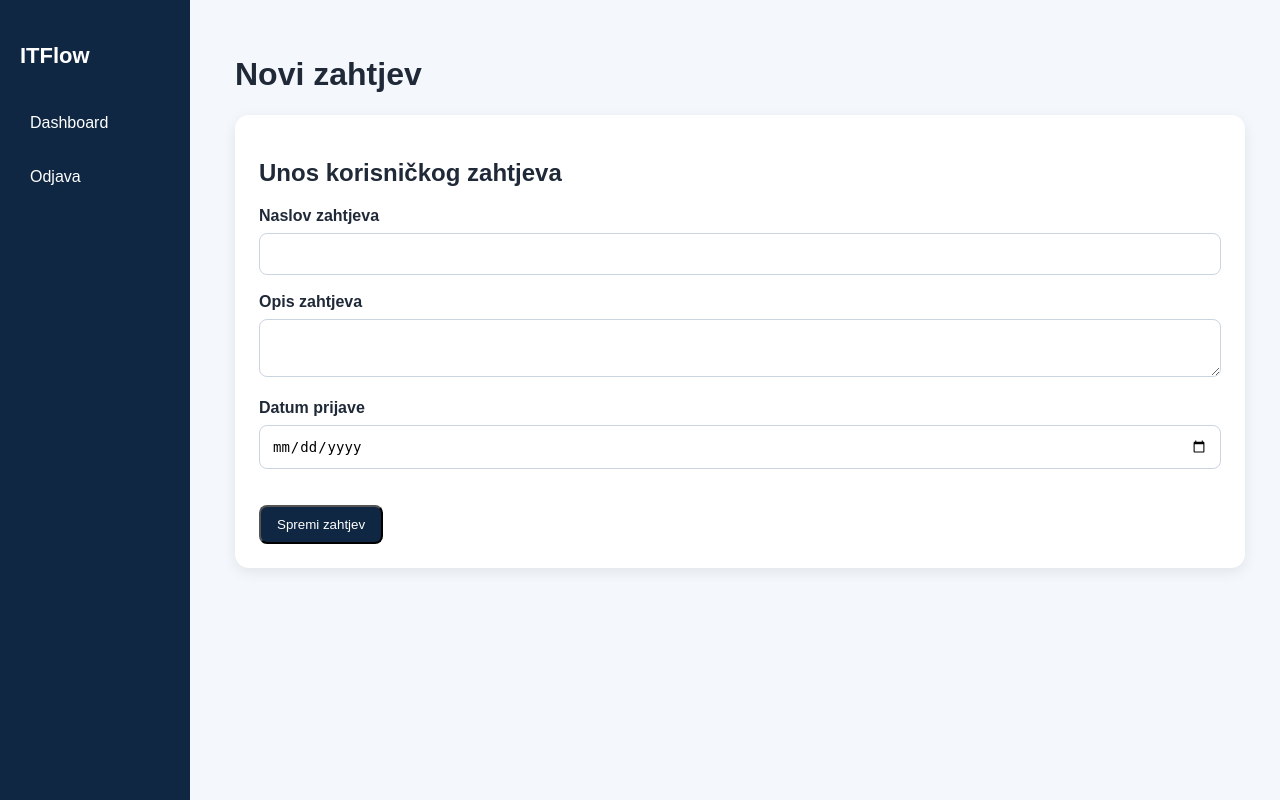
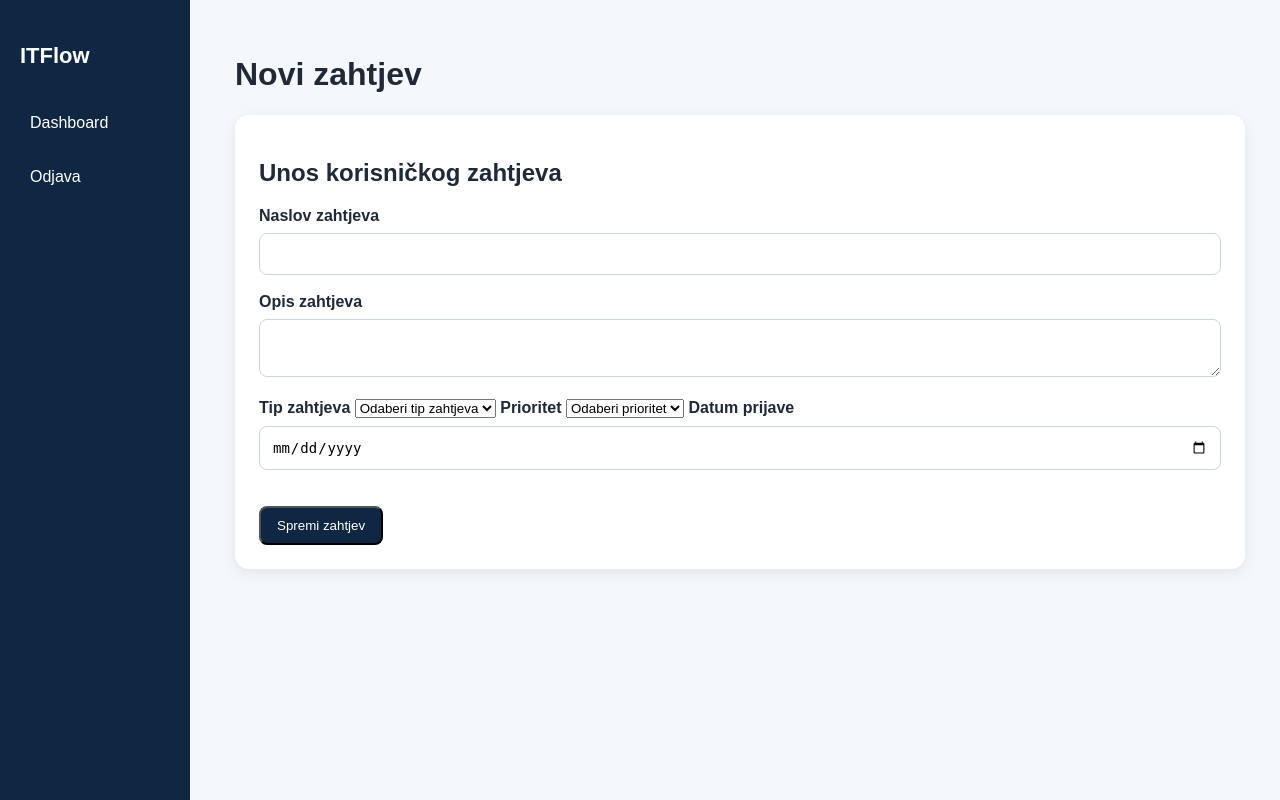
Before and after one commit to mgalich/Progrmasko-Inzenjerstvo-IT, a Django app: page /novi-zahtjev/ in a window 1280 px wide. Run offline with Django 5.2, Linux system fonts and the light colour scheme; the visitor is signed in with stand-in values (Sample User, id 1).

Commit message:
Update novi_zahtjev.html
Dodana polja za tip i prioritet zahtjeva

```diff
--- a/itpodrska/templates/itpodrska/novi_zahtjev.html
+++ b/itpodrska/templates/itpodrska/novi_zahtjev.html
@@ -15,8 +15,24 @@
         <label>Opis zahtjeva</label>
         <textarea name="opis_zahtjeva" required></textarea>
 
+        <label>Tip zahtjeva</label>
+        <select name="id_tip_zahtjeva" required>
+            <option value="">Odaberi tip zahtjeva</option>
+            {% for tip in tipovi %}
+                <option value="{{ tip.id_tip_zahtjeva }}">{{ tip.naziv_tipa_zahtjeva }}</option>
+            {% endfor %}
+        </select>
+
+        <label>Prioritet</label>
+        <select name="id_prioritet_zahtjeva" required>
+            <option value="">Odaberi prioritet</option>
+            {% for prioritet in prioriteti %}
+                <option value="{{ prioritet.id_prioritet_zahtjeva }}">{{ prioritet.naziv_prioriteta }}</option>
+            {% endfor %}
+        </select>
+
         <label>Datum prijave</label>
-        <input type="date" name="datum_prijave" required>
+        <input type="date" name="datum_prijave" value="{{ danas|date:'Y-m-d' }}" required>
 
         <br><br>
         <button class="btn" type="submit">Spremi zahtjev</button>
```
